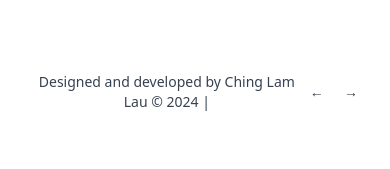
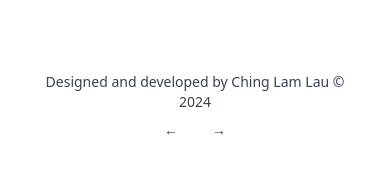
Before and after one commit to MiniCube11/website, a Next.js app: page / in a window 390 px wide. Shown: the part 1579-1748 px from the top of the page. Before the commit the page ends 1723 px from the top, so only its background shows below. Built offline with nearby package versions, Linux system fonts and the light colour scheme; no server answers.

Commit message:
Fix footer on mobile

```diff
--- a/components/Footer.tsx
+++ b/components/Footer.tsx
@@ -14,11 +14,12 @@ const Footer = () => {
     }, []);
 
     return (
-        <footer className="flex w-screen justify-center text-center text-sm text-gray-700 p-8 dark:text-gray-300">
-            <Link href="https://github.com/MiniCube11/website" target="_blank" rel="noopener noreferrer" className="highlight mr-2">
-                Designed and developed by Ching Lam Lau © 2024 |
+        <footer className="flex flex-col md:flex-row justify-center items-center text-center text-sm text-gray-700 p-8 dark:text-gray-300">
+            <Link href="https://github.com/MiniCube11/website" target="_blank" rel="noopener noreferrer" className="highlight">
+                Designed and developed by Ching Lam Lau © 2024
+                <span className="mx-2 hidden md:inline">|</span>
             </Link>
-            <div className="flex items-center gap-[8px]">
+            <div className="flex items-center gap-[8px] mt-2 md:mt-0">
                 <Link href='https://cs.uwatering.com/#https://chinglamlau.vercel.app/?nav=prev' className="highlight">←</Link>
                 <Link href='https://cs.uwatering.com/#https://chinglamlau.vercel.app/' target='_blank' className="highlight">
                     <Image
```
